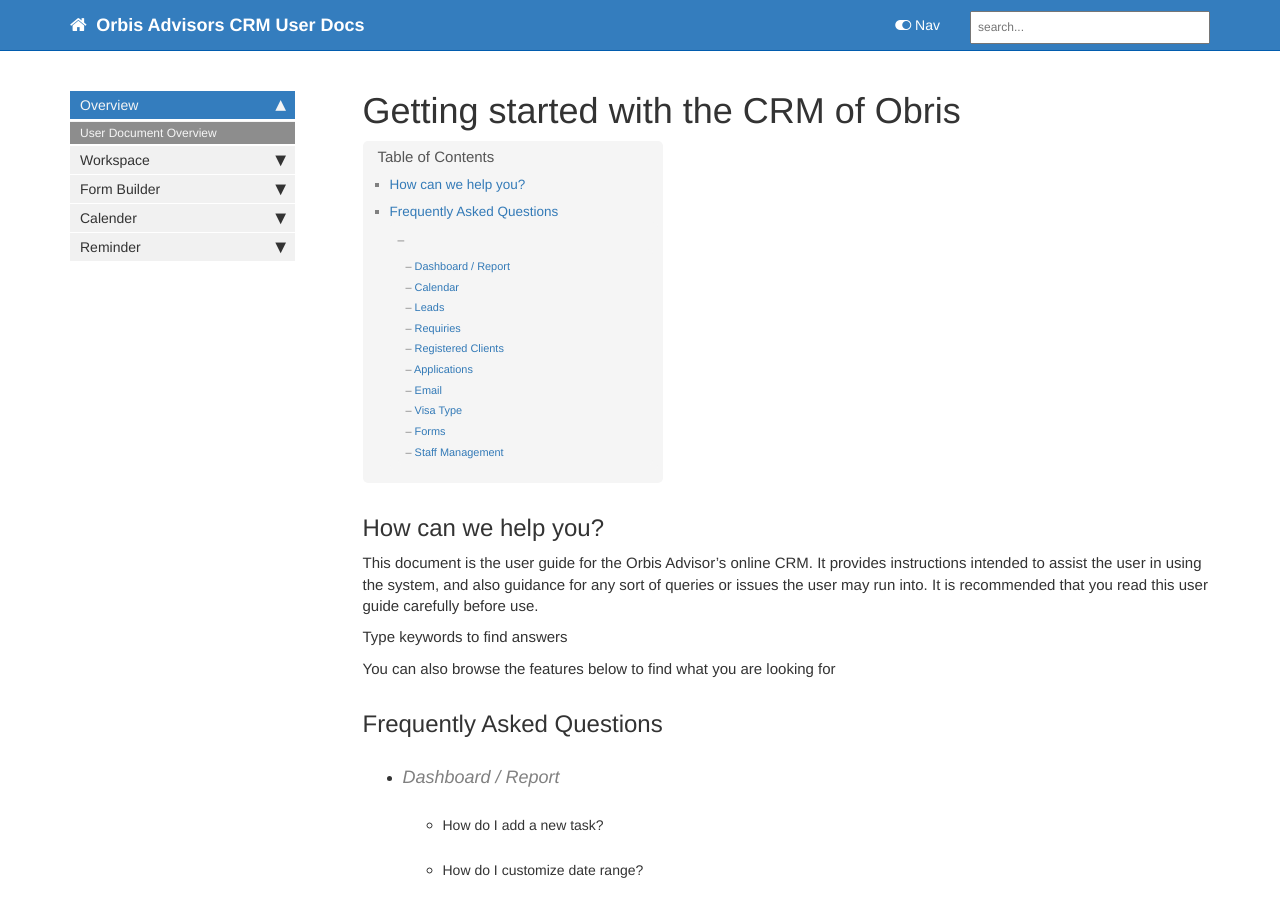
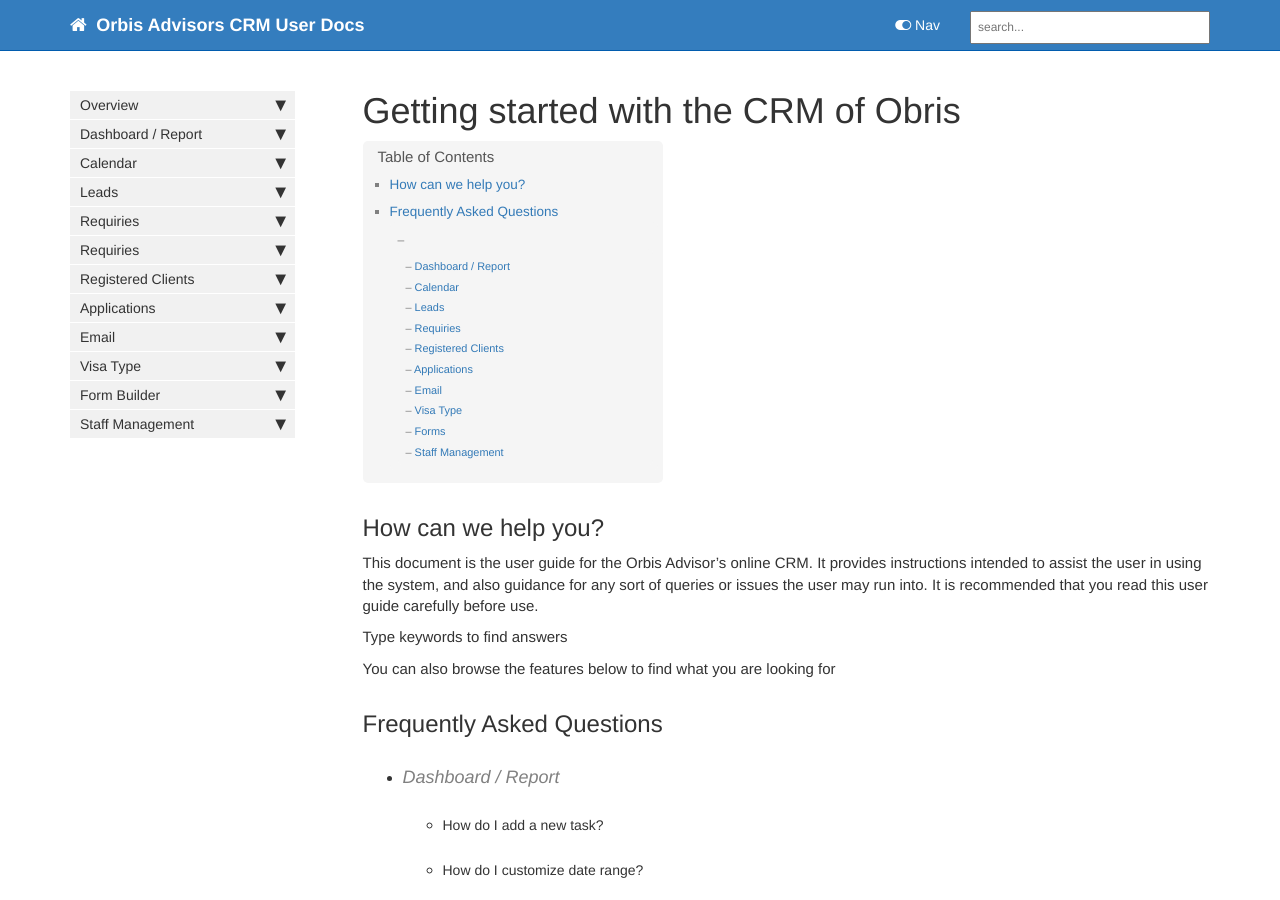
Before and after one commit to ndkhaivn/orbiscrm, a Jekyll site: the page built from index.md, in a window 1280 px wide and 900 px high. Built offline with Jekyll 4.4.1, drawn with Linux system fonts in a browser that asks for light colours; comment, search, counter and statistics services are not loaded.

Commit message:
Edit the content in sidebar

```diff
--- a/_data/sidebars/mydoc_sidebar.yml
+++ b/_data/sidebars/mydoc_sidebar.yml
@@ -5,7 +5,6 @@
     #  product: Jekyll Doc Theme
     #  version: 6.0
     folders:
-
       - title:
         output: pdf
         type: frontmatter
@@ -18,43 +17,30 @@
             url: /tocpage.html
             output: pdf
             type: frontmatter
-
       - title: Overview
         output: web, pdf
-        folderitems:
-
-          - title: User Document Overview
-            url: /index.html
-            output: web, pdf
-
-      - title: Workspace
+        url: /index.html
+      - title: Dashboard / Report
         output: web, pdf
         folderitems:
-
           - title: Dashboard
             url: /dashboard.html
             output: web, pdf
-
           - title: Enquiries View
             url: /enquiry.html
             output: web, pdf
-
           - title: Client Profile
             url: /client_profile.html
             output: web, pdf
-
-      - title: Form Builder
+      - title: Calendar
         output: web, pdf
         folderitems:
-
           - title: Add & Remove Pages
             url: /add_remove_page.html
             output: web, pdf
-
           - title: Adding Components
             url: /adding_components.html
             output: web, pdf
-
           - title: Component Setting
             url: /component_setting.html
             output: web, pdf
@@ -76,7 +62,7 @@
             output: web, pdf
 
 
-      - title: Calender
+      - title: Leads
         output: web, pdf
         folderitems:
 
@@ -84,10 +70,39 @@
             url: /creating_event.html
             output: web, pdf
 
-      - title: Reminder
+      - title: Requiries
         output: web, pdf
         folderitems:
 
           - title: Setting up Reminder
             url: /reminder.html
             output: web, pdf
+
+      - title: Requiries
+        output: web, pdf
+
+      - title: Registered Clients
+        output: web, pdf
+      - title: Applications
+        output: web, pdf
+        folderitems:
+          - title: Progress
+            url: /reminder.html
+            output: web, pdf
+          - title: Form
+            url: /reminder.html
+            output: web, pdf
+          - title: Note
+            url: /reminder.html
+            output: web, pdf
+          - title: Invoices
+            url: /reminder.html
+            output: web, pdf
+      - title: Email
+        output: web, pdf
+      - title: Visa Type
+        output: web, pdf
+      - title: Form Builder
+        output: web, pdf
+      - title: Staff Management
+        output: web, pdf
```
